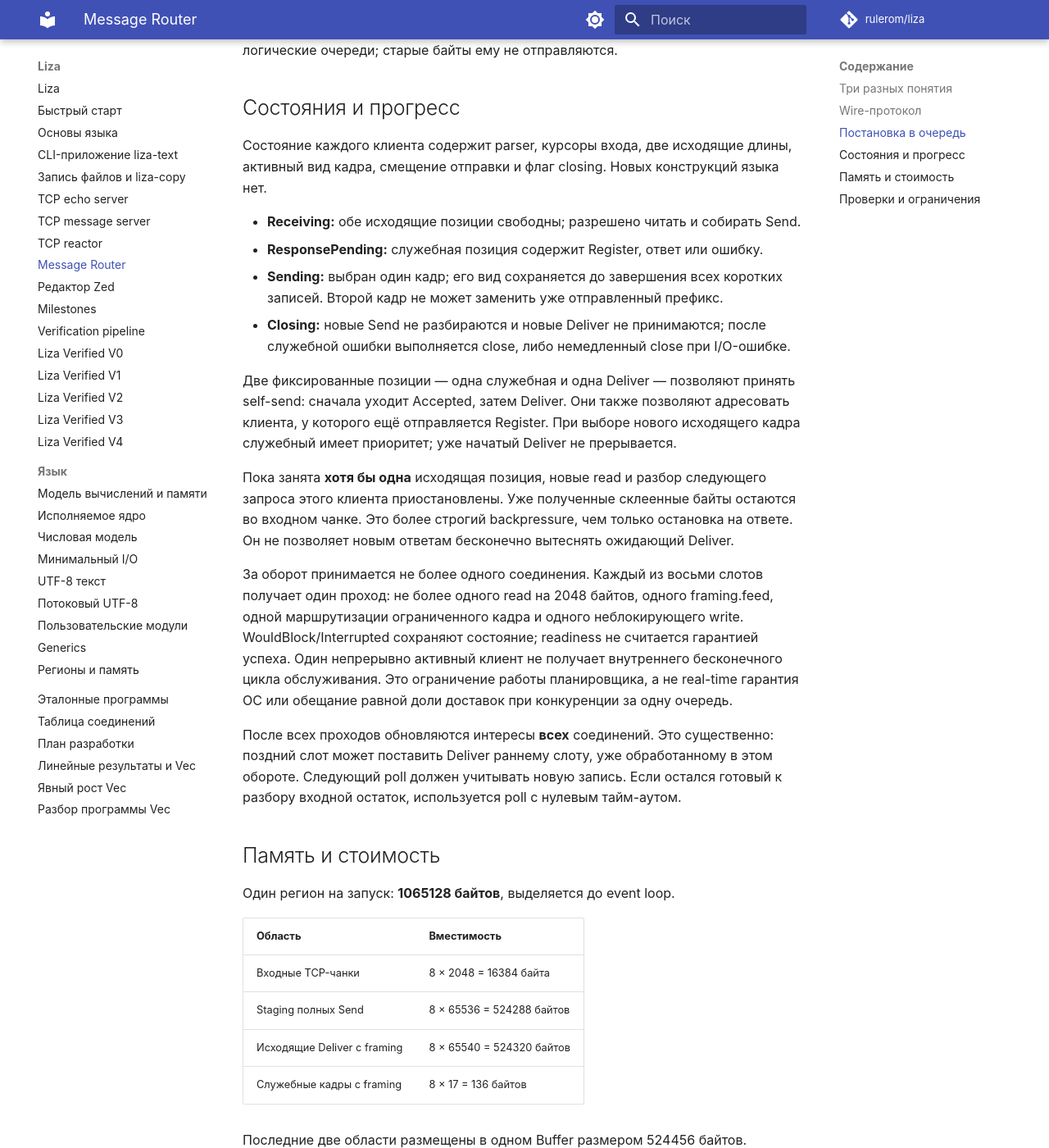
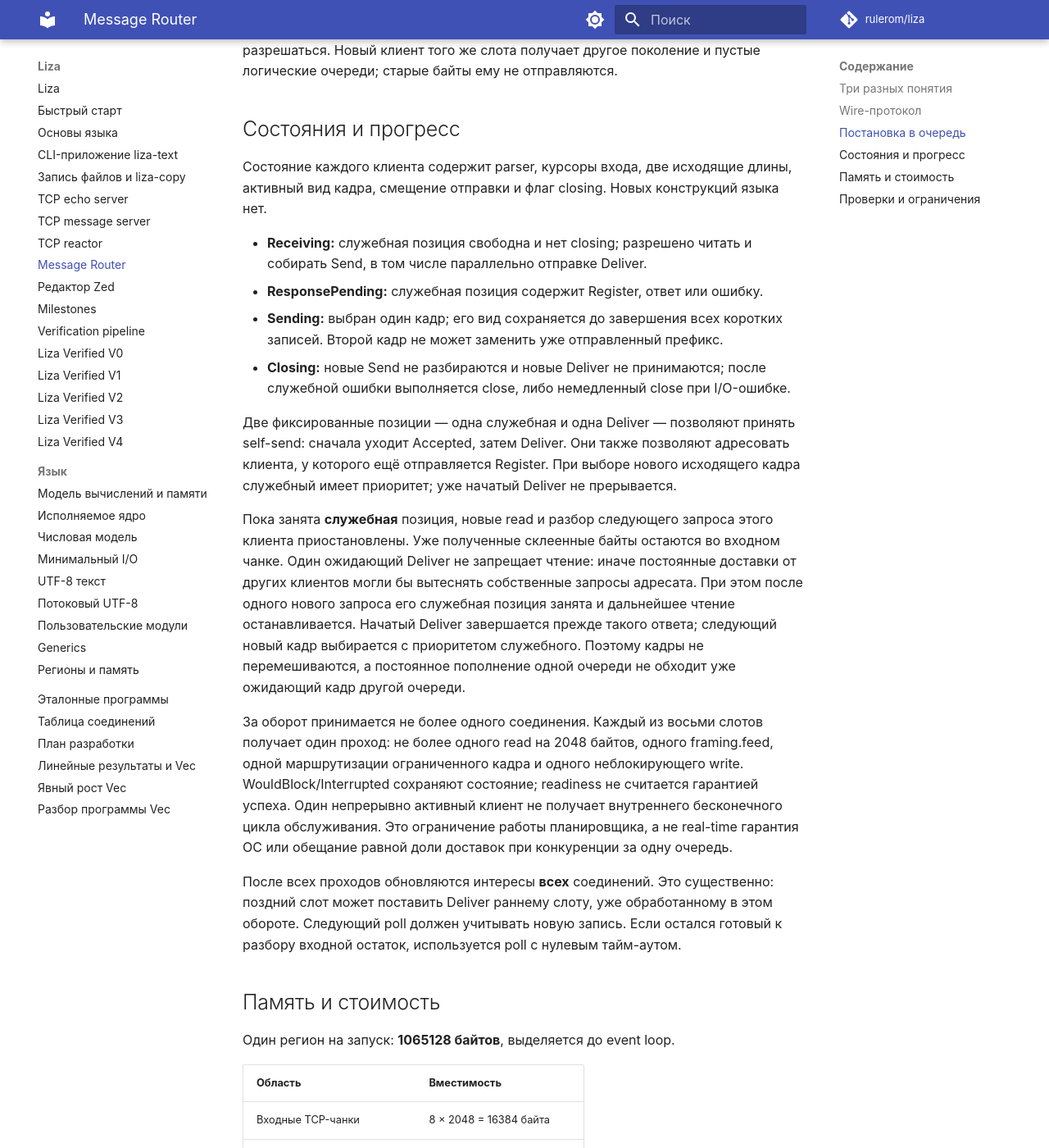
Before and after one commit to rulerom/liza, an MkDocs documentation site: the page built from docs/message-router.md, in a window 1280 px wide and 1400 px high, scrolled down 2926 px. Shown: the whole window at 82% size. Built offline with MkDocs 1.6.1 and Material for MkDocs 9.7.7, drawn with Linux system fonts in a browser that asks for light colours; comment, search, counter and statistics services are not loaded; some of the changed text lies outside the part shown.

Commit message:
Preserve duplex progress and drain deliveries on half-close

```diff
--- a/docs/message-router.md
+++ b/docs/message-router.md
@@ -72,7 +72,9 @@
 кроме Send, либо тело короче 13 байтов — `ProtocolError(1)`.
 Объявленная длина больше 65536 — `ProtocolError(2)` сразу после заголовка,
 без чтения всего oversized тела и без дополнительной аллокации.
-EOF внутри заголовка/тела — `ProtocolError(3)`. EOF на границе кадров нормален.
+EOF внутри заголовка/тела — `ProtocolError(3)`. EOF на границе кадров нормален:
+RouterId перестаёт принимать новые сообщения, уже поставленный Deliver
+досылается перед закрытием, если peer продолжает читать.
 Нулевой кадр допустим для framing, но не является допустимым запросом Router.
 
 Ошибка протокола немедленно делает RouterId недоступным для новой маршрутизации.
@@ -113,7 +115,8 @@
 Состояние каждого клиента содержит parser, курсоры входа, две исходящие длины,
 активный вид кадра, смещение отправки и флаг closing. Новых конструкций языка нет.
 
-- **Receiving:** обе исходящие позиции свободны; разрешено читать и собирать Send.
+- **Receiving:** служебная позиция свободна и нет closing; разрешено читать
+  и собирать Send, в том числе параллельно отправке Deliver.
 - **ResponsePending:** служебная позиция содержит Register, ответ или ошибку.
 - **Sending:** выбран один кадр; его вид сохраняется до завершения всех коротких
   записей. Второй кадр не может заменить уже отправленный префикс.
@@ -125,10 +128,14 @@
 клиента, у которого ещё отправляется Register. При выборе нового исходящего
 кадра служебный имеет приоритет; уже начатый Deliver не прерывается.
 
-Пока занята **хотя бы одна** исходящая позиция, новые read и разбор следующего
-запроса этого клиента приостановлены. Уже полученные склеенные байты остаются
-во входном чанке. Это более строгий backpressure, чем только остановка на ответе.
-Он не позволяет новым ответам бесконечно вытеснять ожидающий Deliver.
+Пока занята **служебная** позиция, новые read и разбор следующего запроса этого
+клиента приостановлены. Уже полученные склеенные байты остаются во входном чанке.
+Один ожидающий Deliver не запрещает чтение: иначе постоянные доставки от других
+клиентов могли бы вытеснять собственные запросы адресата. При этом после одного
+нового запроса его служебная позиция занята и дальнейшее чтение останавливается.
+Начатый Deliver завершается прежде такого ответа; следующий новый кадр выбирается
+с приоритетом служебного. Поэтому кадры не перемешиваются, а постоянное
+пополнение одной очереди не обходит уже ожидающий кадр другой очереди.
 
 За оборот принимается не более одного соединения. Каждый из восьми слотов
 получает один проход: не более одного read на 2048 байтов, одного framing.feed,
@@ -177,7 +184,8 @@
 
 Fault runtime отправляет по два байта и может остановить частичный Deliver или
 Accepted через WouldBlock. Проверяется сохранение первого кадра после Busy,
-пауза разбора следующего запроса, прогресс другого клиента и потеря очереди
+пауза разбора следующего запроса, двусторонний прогресс при частичном Deliver,
+досылка очереди при half-close, прогресс другого клиента и потеря очереди
 после Accepted/отключения без доставки новому владельцу слота. Эти подмены
 существуют только в тестах; производственный runtime не изменён.
 
```
Also changed, not shown: 2 other files.
